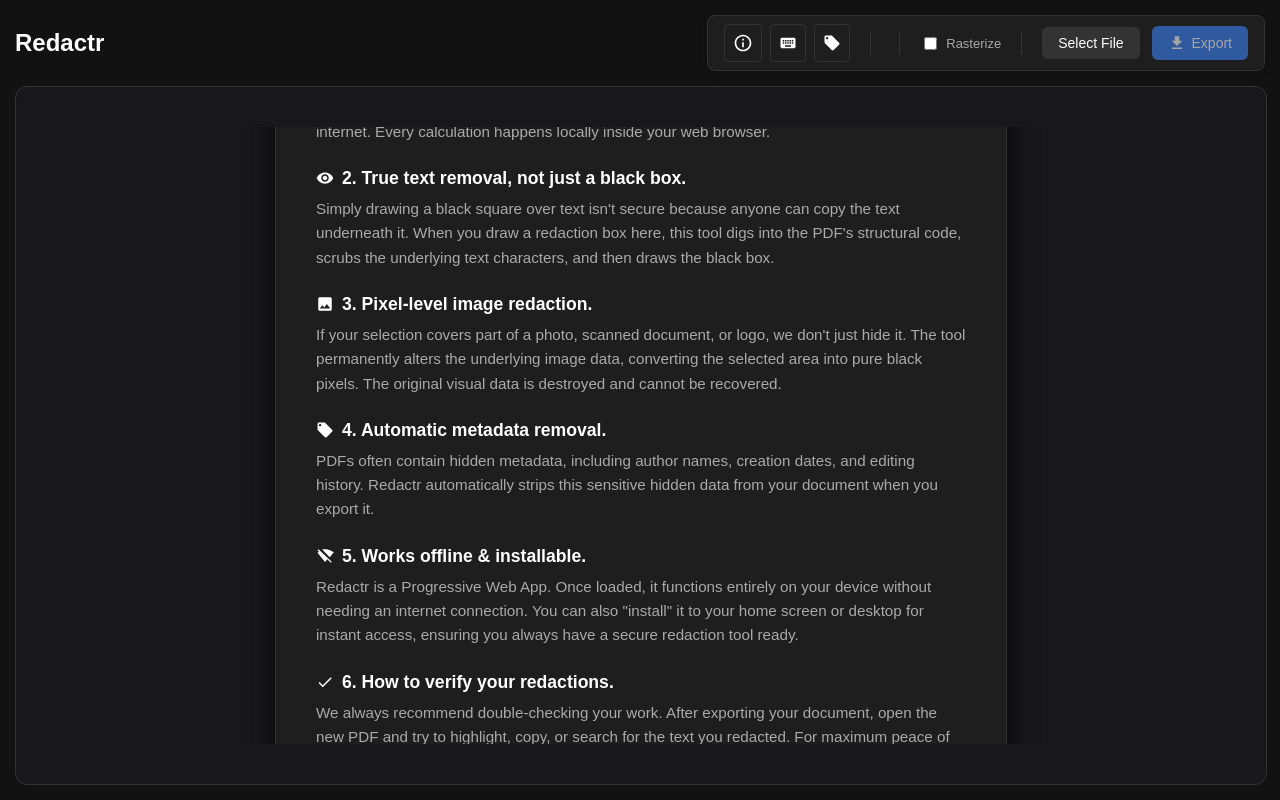
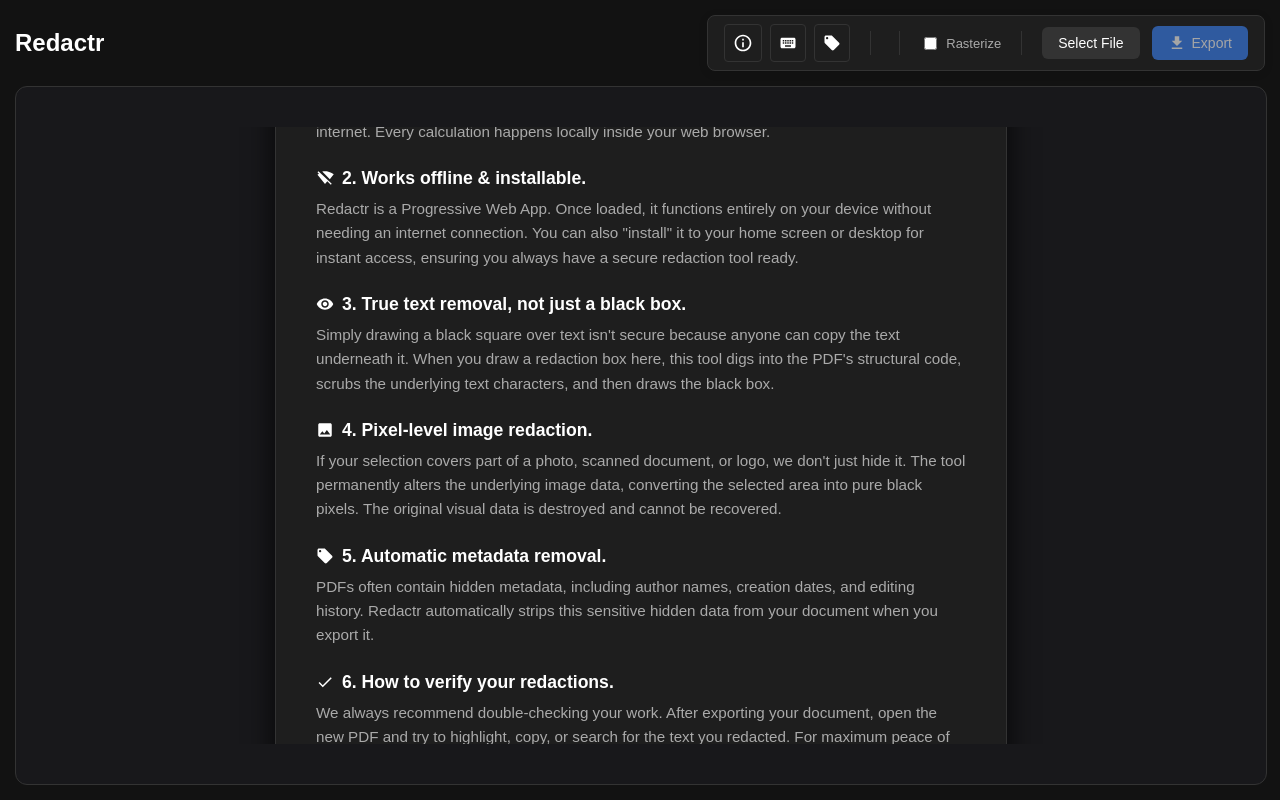
Before and after one commit to DameonL/Redactr, a Preact app: page / in a window 1280 px wide. Built offline with nearby package versions, Linux system fonts and the light colour scheme.

Commit message:
Changed information order

```diff
--- a/src/components/InfoDialog.tsx
+++ b/src/components/InfoDialog.tsx
@@ -22,23 +22,23 @@
         </div>
 
         <div className={styles.infoSection}>
-          <h3><Icons.Eye /> 2. True text removal, not just a black box.</h3>
+          <h3><Icons.WifiOff /> 2. Works offline & installable.</h3>
+          <p>Redactr is a Progressive Web App. Once loaded, it functions entirely on your device without needing an internet connection. You can also "install" it to your home screen or desktop for instant access, ensuring you always have a secure redaction tool ready.</p>
+        </div>
+
+        <div className={styles.infoSection}>
+          <h3><Icons.Eye /> 3. True text removal, not just a black box.</h3>
           <p>Simply drawing a black square over text isn't secure because anyone can copy the text underneath it. When you draw a redaction box here, this tool digs into the PDF's structural code, scrubs the underlying text characters, and then draws the black box.</p>
         </div>
 
         <div className={styles.infoSection}>
-          <h3><Icons.Image /> 3. Pixel-level image redaction.</h3>
+          <h3><Icons.Image /> 4. Pixel-level image redaction.</h3>
           <p>If your selection covers part of a photo, scanned document, or logo, we don't just hide it. The tool permanently alters the underlying image data, converting the selected area into pure black pixels. The original visual data is destroyed and cannot be recovered.</p>
         </div>
 
         <div className={styles.infoSection}>
-          <h3><Icons.Tag /> 4. Automatic metadata removal.</h3>
+          <h3><Icons.Tag /> 5. Automatic metadata removal.</h3>
           <p>PDFs often contain hidden metadata, including author names, creation dates, and editing history. Redactr automatically strips this sensitive hidden data from your document when you export it.</p>
-        </div>
-
-        <div className={styles.infoSection}>
-          <h3><Icons.WifiOff /> 5. Works offline & installable.</h3>
-          <p>Redactr is a Progressive Web App. Once loaded, it functions entirely on your device without needing an internet connection. You can also "install" it to your home screen or desktop for instant access, ensuring you always have a secure redaction tool ready.</p>
         </div>
 
         <div className={styles.infoSection}>
```
